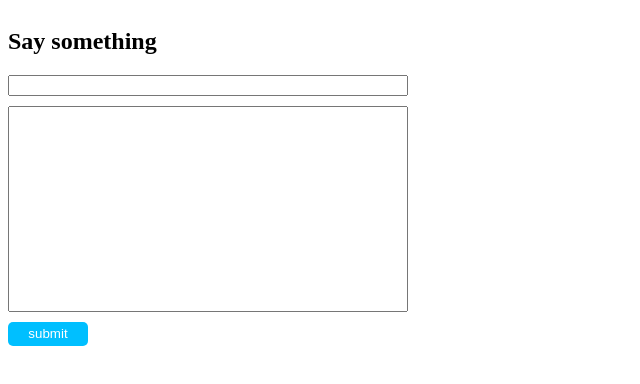
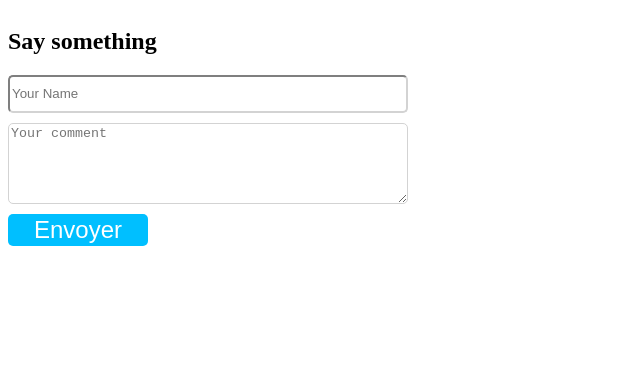
Before and after one commit to sakayase/react-form, a plain HTML site: page index.html in a window 1280 px wide. Shown: the whole page, without its empty margins (0-640 px from the left). Drawn offline with nearby package versions, Linux system fonts and the light colour scheme.

Commit message:
modification du style

```diff
--- a/app.js
+++ b/app.js
@@ -1,6 +1,4 @@
 class App extends React.Component {
-
-
     state = {
         name: "",
         message: "",
@@ -8,7 +6,6 @@ class App extends React.Component {
     }
 
     handleNameChange = (event) => {
-        console.log(event.target.value);
         this.setState({
             name: event.target.value
         })
@@ -18,12 +15,10 @@ class App extends React.Component {
         this.setState({
             message: event.target.value
         })
-        console.log(this.state.message)
     }
 
     handleSubmit = (event) => {
         event.preventDefault();
-        console.log(this.state.name)
         const allInput = {
             name: this.state.name,
             message: this.state.message,
@@ -31,23 +26,23 @@ class App extends React.Component {
         this.setState({
             posts: this.state.posts.concat(allInput)
         })
-        console.log(this.state.posts);
+
     }
+
     render(){
         return (
             <form className="form" onSubmit={this.handleSubmit}>
                 <h2 className="form-title">Say something</h2>
-                <input className="input-name" id="inputName" type="text"
+                <input className="input-name" id="inputName" type="text" placeholder="Your Name"
                 onChange={this.handleNameChange}
                 />
-                <input className="input-message" id="inputMessage" type="textarea"
+                <textarea className="input-message" id="inputMessage" rows="5" placeholder="Your comment"
                 onChange={this.handleMessageChange}
                 />
-                <input className="input-submit" type="submit" value="submit"/>
+                <input className="input-submit" type="submit" value="Envoyer"/>
             </form>
         )
 
     }
 }
-
 ReactDOM.render(<App/>, document.getElementById('app'));
--- a/style.css
+++ b/style.css
@@ -4,23 +4,25 @@
     width: 400px;
 }
 
-input {
+input, textarea {
     margin-bottom: 10px;
 }
 
-.input-message {
-    height: 200px;
+.input-name {
+    height: 2rem;
+}
+
+.input-message, .input-name {
+    border-radius: 5px;
+    border-color: lightgray;
 }
 
 .input-submit {
     background-color: deepskyblue;
     color: white;
     border: none;
-    width: 20%;
-    height: 1.5rem;
+    width: 35%;
+    height: 2rem;
+    font-size: 1.5rem;
     border-radius: 5px;
 }
-
-.input-submit::after {
-    content:'>'
-}
```
